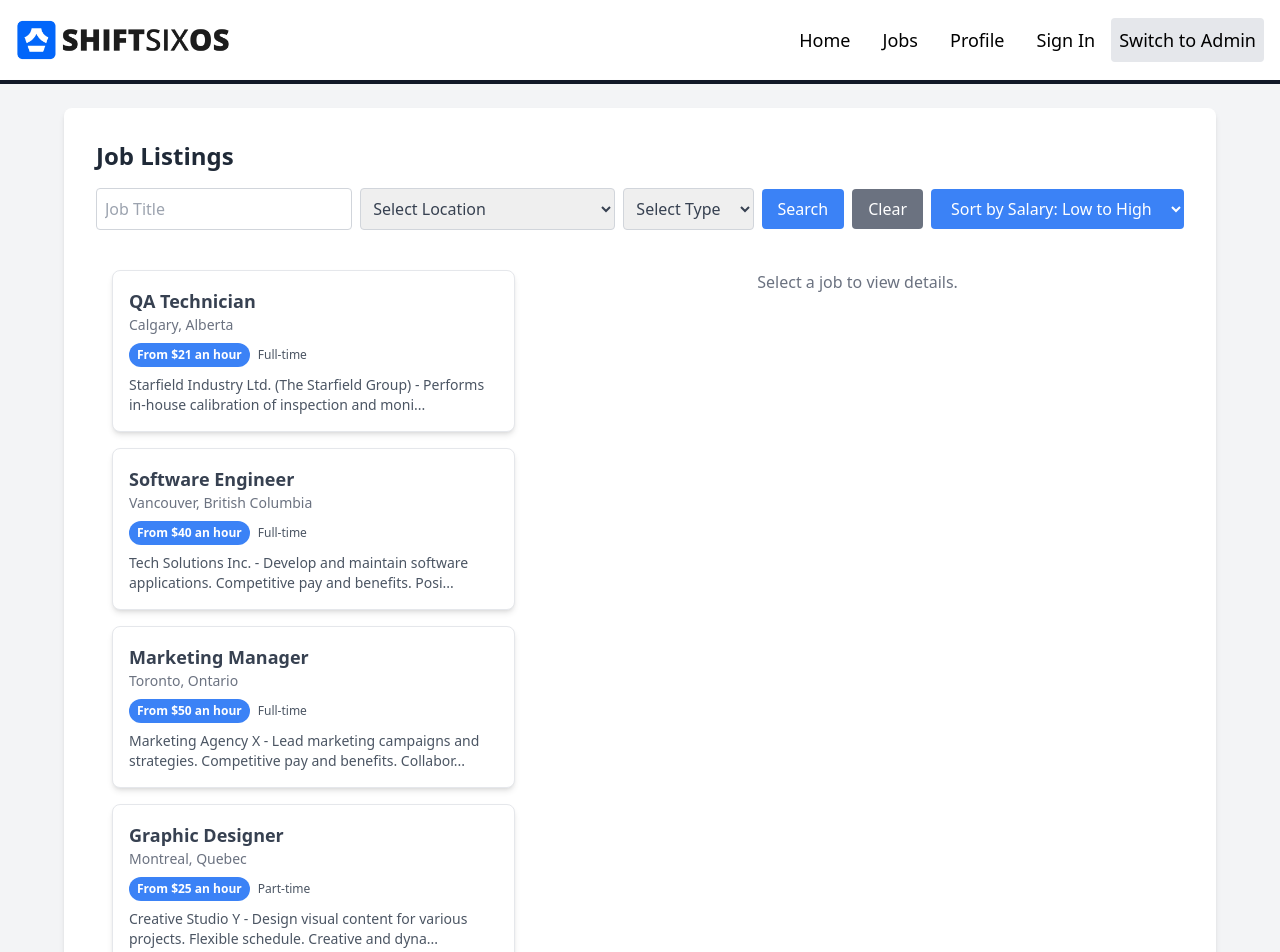
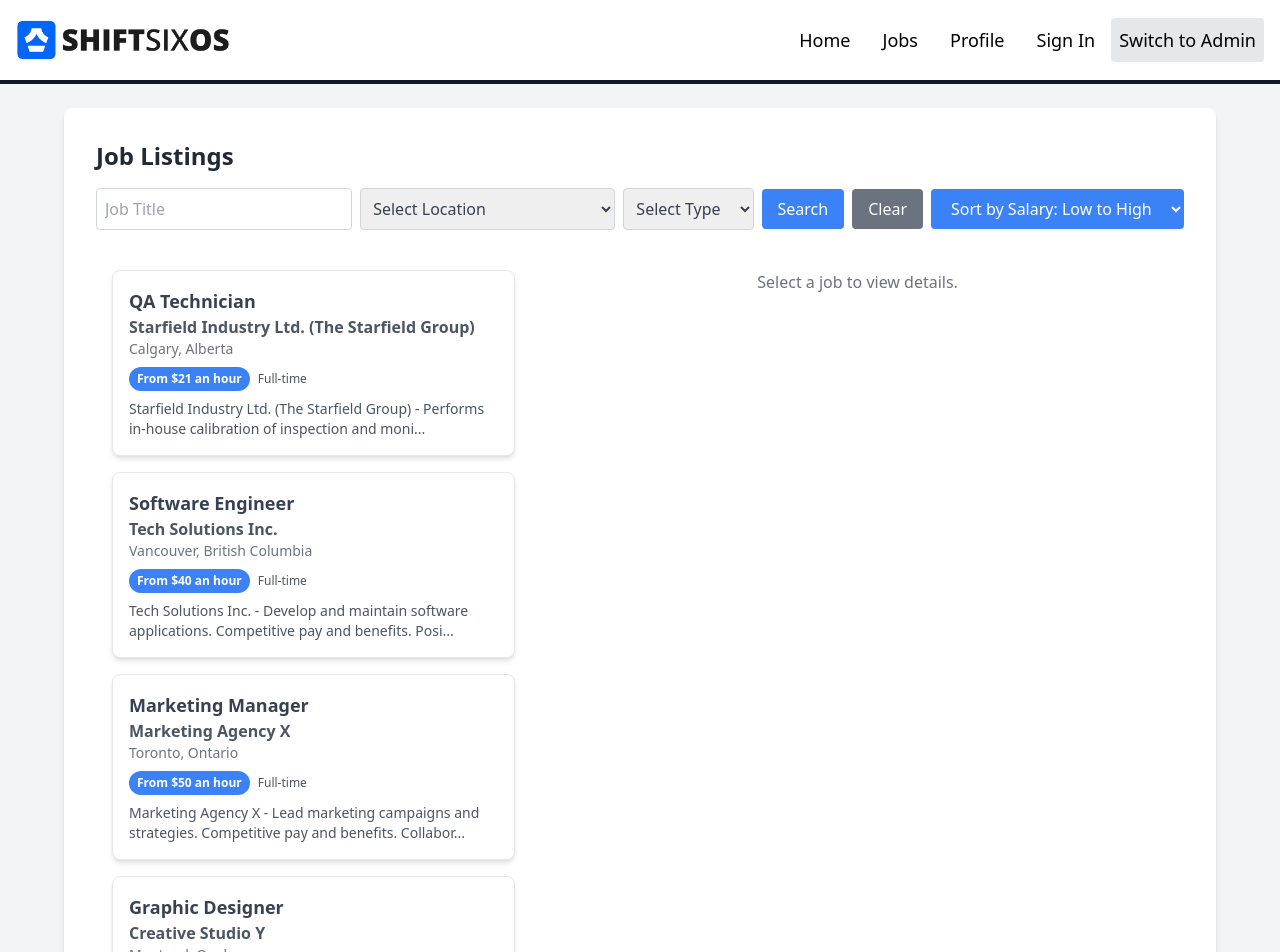
Before and after one commit to yuviChohan/TalentMatch, a Next.js app: page /Jobs in a window 1280 px wide. Shown: the top 952 px of the page. Built offline with nearby package versions, Linux system fonts and the light colour scheme; no server answers.

Commit message:
Updated Jobs Page
Added "use client".
Added job_id attribute.
Added company attribute.

```diff
--- a/package.json
+++ b/package.json
@@ -3,7 +3,7 @@
   "version": "0.1.0",
   "private": true,
   "scripts": {
-    "dev": "next dev -p 3015",
+    "dev": "next dev -p 3006",
     "build": "next build",
     "start": "next start",
     "lint": "next lint"
--- a/src/app/Jobs/page.tsx
+++ b/src/app/Jobs/page.tsx
@@ -1,3 +1,5 @@
+"use client"
+
 import React, { useState, useEffect } from 'react';
 import JobCard from '../components/JobCard';
 import ApplicationPage from '../components/ApplicationPage';
@@ -18,6 +20,8 @@ const Jobs: React.FC = () => {
 
   const jobList = [
     {
+      job_id: 0,
+      company: 'Starfield Industry Ltd. (The Starfield Group)',
       title: 'QA Technician',
       location: 'Calgary, Alberta',
       salary: 'From $21 an hour',
@@ -26,6 +30,8 @@ const Jobs: React.FC = () => {
       details: 'Starfield Industry Ltd. (The Starfield Group) - Wage: $21/hour. Status: Full-time, Permanent. Hours/Shifts: 40 hours per week, 5 days per week on a shiftwork basis with 2 days off per week (may not be consecutive days). Must be available to work all 3 shifts - 5am-1:30pm, 9am-5:30pm, 2:30pm-11:00pm. Performs pre-operational inspection in accordance with food safety requirements, conducts CCP verifications, incoming material inspections, and in-process product inspections and finished product quality inspections. Ensures timely and accurate documentation and records keeping is performed.'
     },
     {
+      job_id: 0,
+      company: 'Tech Solutions Inc.',
       title: 'Software Engineer',
       location: 'Vancouver, British Columbia',
       salary: 'From $40 an hour',
@@ -34,6 +40,8 @@ const Jobs: React.FC = () => {
       details: 'Tech Solutions Inc. - Wage: $40/hour. Status: Full-time, Permanent. Responsibilities: Develop and maintain software applications, collaborate with cross-functional teams, perform code reviews, and ensure high-quality code. Requirements: Bachelor\'s degree in Computer Science or related field, proficiency in JavaScript and Python, experience with React and Node.js, and excellent problem-solving skills.'
     },
     {
+      job_id: 0,
+      company: 'Marketing Agency X',
       title: 'Marketing Manager',
       location: 'Toronto, Ontario',
       salary: 'From $50 an hour',
@@ -42,6 +50,8 @@ const Jobs: React.FC = () => {
       details: 'Marketing Agency X - Wage: $50/hour. Status: Full-time, Permanent. Responsibilities: Lead and manage marketing campaigns, develop marketing strategies, analyze market trends, and collaborate with the sales team. Requirements: Bachelor\'s degree in Marketing or related field, proven experience in marketing management, strong analytical skills, and excellent communication skills.'
     },
     {
+      job_id: 0,
+      company: 'Creative Studio Y',
       title: 'Graphic Designer',
       location: 'Montreal, Quebec',
       salary: 'From $25 an hour',
@@ -198,6 +208,7 @@ const Jobs: React.FC = () => {
                   <div key={index} className="mb-4" onClick={() => setSelectedJob(job)}>
                     <JobCard
                       title={job.title}
+                      company={job.company}
                       location={job.location}
                       salary={job.salary}
                       type={job.type}
--- a/src/app/components/JobCard.tsx
+++ b/src/app/components/JobCard.tsx
@@ -2,16 +2,18 @@ import React from 'react';
 
 interface JobCardProps {
   title: string;
+  company: string;
   location: string;
   salary: string;
   type: string;
   description: string;
 }
 
-const JobCard: React.FC<JobCardProps> = ({ title, location, salary, type, description }) => {
+const JobCard: React.FC<JobCardProps> = ({ title, company, location, salary, type, description }) => {
   return (
     <div className="p-4 border rounded-lg shadow-md bg-white cursor-pointer hover:shadow-lg transition-shadow duration-300">
       <h3 className="text-lg font-bold text-gray-700">{title}</h3>
+      <h2 className="text-md font-bold text-gray-600">{company}</h2>
       <p className="text-sm text-gray-500">{location}</p>
       <div className="flex items-center mt-2">
         <span className="bg-blue-500 text-white rounded-full px-2 py-1 text-xs font-semibold">
```
